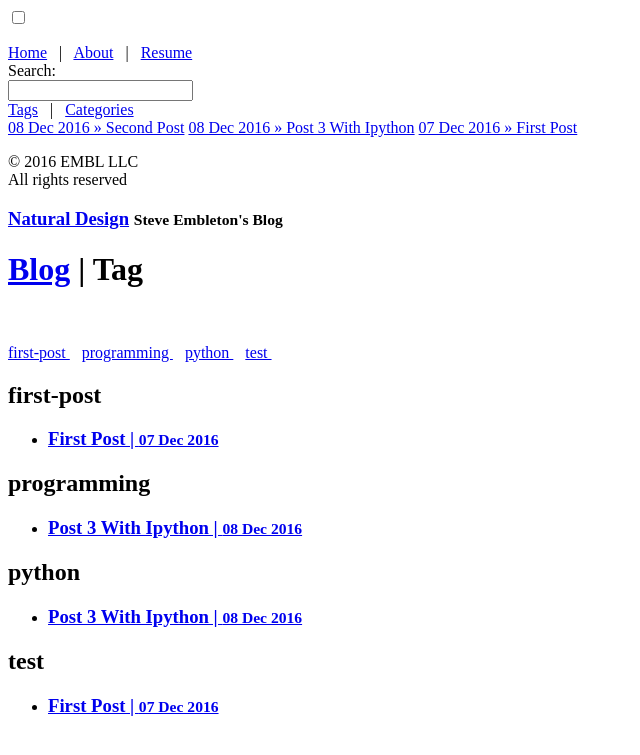
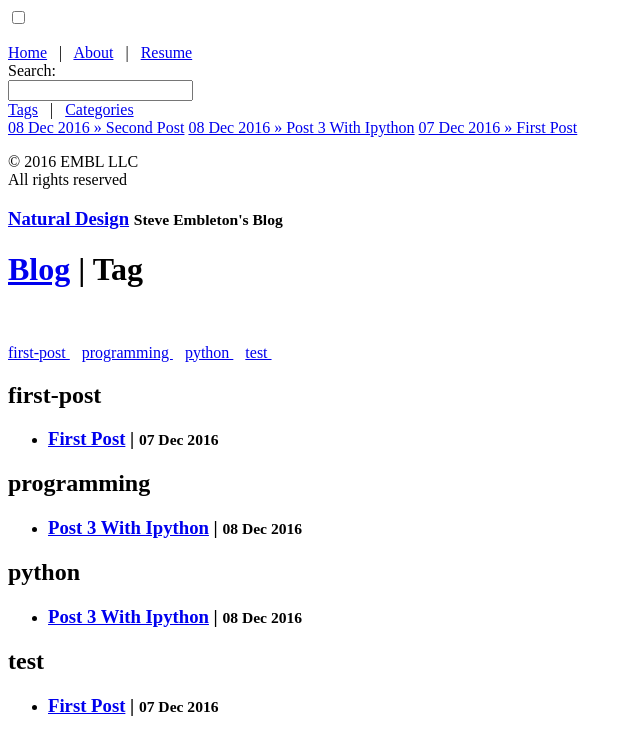
Before and after one commit to stembl/stembl.github.io, a Jekyll site: the page built from tag.html, in a window 1280 px wide. Shown: the top 755 px of the page, without its empty margins (0-640 px from the left). Built offline with Jekyll 4.4.1, drawn with Linux system fonts in a browser that asks for light colours.

Commit message:
tag test

```diff
--- a/tag.html
+++ b/tag.html
@@ -48,8 +48,8 @@ Here we generate all the tags.
   <li>
     <h3>
       <a href="{{ post.url }}">
-        {{ post.title }}&nbsp;|&nbsp;<small>{{ post.date | date_to_string }}</small>
-      </a>
+        {{ post.title }}</a>&nbsp;|&nbsp;<small>{{ post.date | date_to_string }}</small>
+
 
       <!-- adds tags to the end of posts
    	  {% for tag in post.tags %}
```
